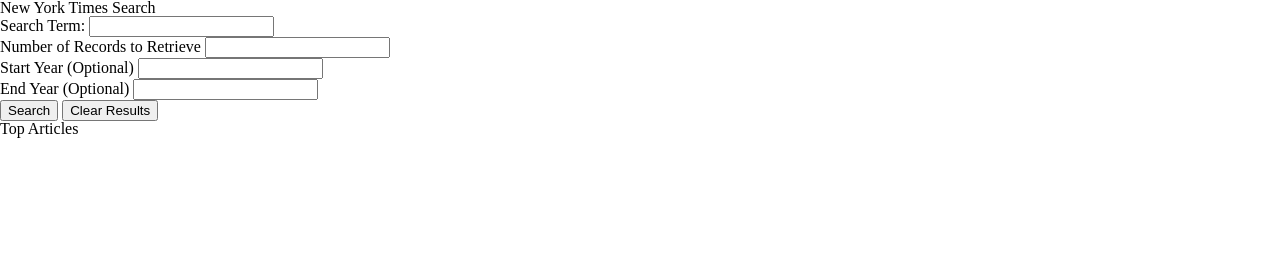
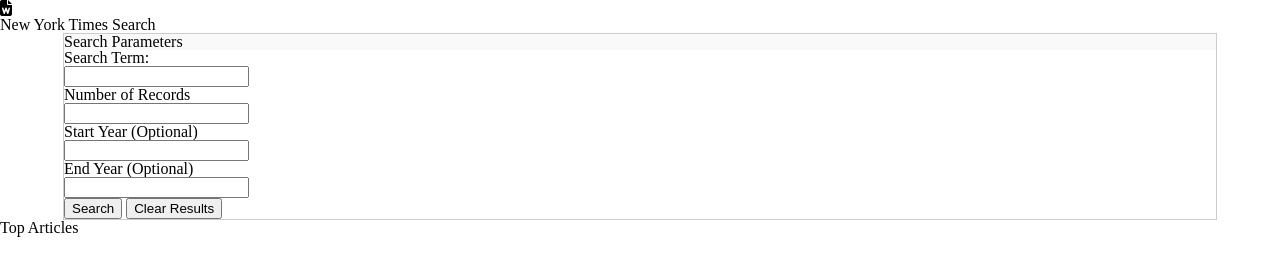
Before and after one commit to MadeleineGriggs/NYT-Search, a plain HTML site: page index.html in a window 1280 px wide. Drawn offline with nearby package versions, Linux system fonts and the light colour scheme.

Commit message:
started basic css styling

```diff
--- a/assets/css/style.css
+++ b/assets/css/style.css
@@ -2,5 +2,29 @@
   --dark-blue: #20325A;
   --white: #FFFFFF;
   --light-gray: #F9F9F9;
+  --mid-gray: #cccccc;
   --dark-gray: #1A1A1A;
 }
+
+
+
+
+
+
+
+
+
+
+
+/* Maddy is working below this point */
+
+.search-container {
+    margin: 0 auto;
+    width: 90vw;
+    background-color: var(--light-gray);
+    border:1px solid var(--mid-gray);
+}
+
+.search-form {
+    background-color: var(--white);
+}
--- a/index.html
+++ b/index.html
@@ -1,5 +1,6 @@
 <!DOCTYPE html>
 <html lang="en">
+
 <head>
     <meta charset="UTF-8">
     <meta name="viewport" content="width=device-width, initial-scale=1.0">
@@ -8,32 +9,39 @@
     <link rel="stylesheet" type="text/css" href="assets/css/style.css">
     <title>NYT Search</title>
 </head>
+
 <body>
-
+    <i class="fas fa-file-word"></i>
     <h1>
         New York Times Search
     </h1>
-
-<form>
+    <div class="search-container">
+        <h2>Search Parameters</h2>
+        <form class="search-form">
             <div>
                 <label for="search-Term">Search Term: </label>
+                <br>
                 <input type="text" name="search-Term">
             </div>
             <div>
-        <label for="number-of-records">Number of Records to Retrieve </label>
+                <label for="number-of-records">Number of Records
+                    <br>
                     <input type="number" name="number-of-records">
             </div>
             <div>
                 <label for="start-year">Start Year (Optional) </label>
+                <br>
                 <input type="text" name="start-year">
             </div>
             <div>
                 <label for="end-year">End Year (Optional) </label>
+                <br>
                 <input type="text" name="end-year">
             </div>
             <button id="search">Search</button>
             <button id="clear-results">Clear Results</button>
         </form>
+    </div>
 
     <div>
         <h2>Top Articles</h2>
@@ -41,12 +49,15 @@ New York Times Search
 
         </div>
     </div>
+
+
+
     <!-- Javascript and jQuery Links -->
     <script src="https://use.fontawesome.com/75cb0e7187.js"></script>
-    <script
-    src="https://code.jquery.com/jquery-3.4.1.min.js"
-    integrity="sha256-CSXorXvZcTkaix6Yvo6HppcZGetbYMGWSFlBw8HfCJo="
-    crossorigin="anonymous"></script>
+    <script src="https://code.jquery.com/jquery-3.4.1.min.js"
+        integrity="sha256-CSXorXvZcTkaix6Yvo6HppcZGetbYMGWSFlBw8HfCJo=" crossorigin="anonymous"></script>
     <script src="assets/javascript/scripts.js"></script>
 
+
+</body>
 </html>
```
Also changed, not shown: assets/images/500px-brands.svg (added). Lines whose indentation alone changed are shown as unchanged.
